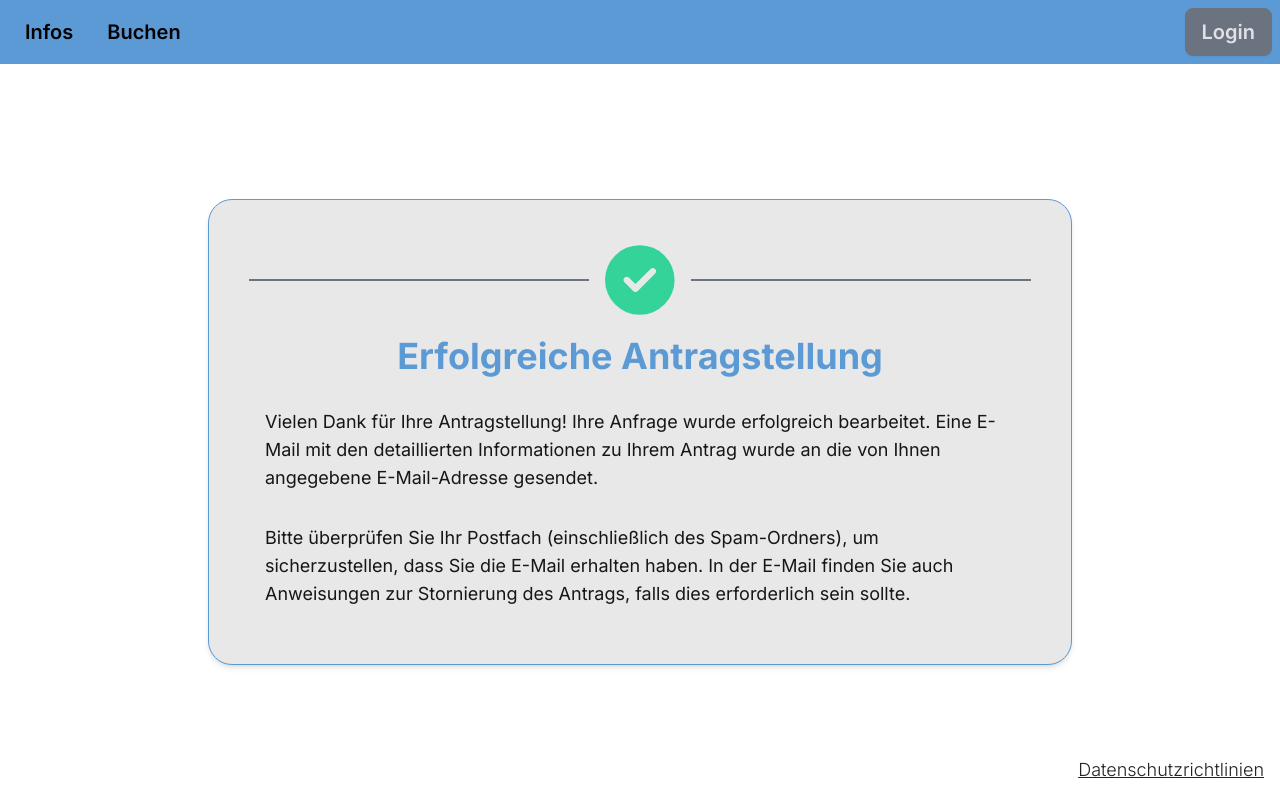
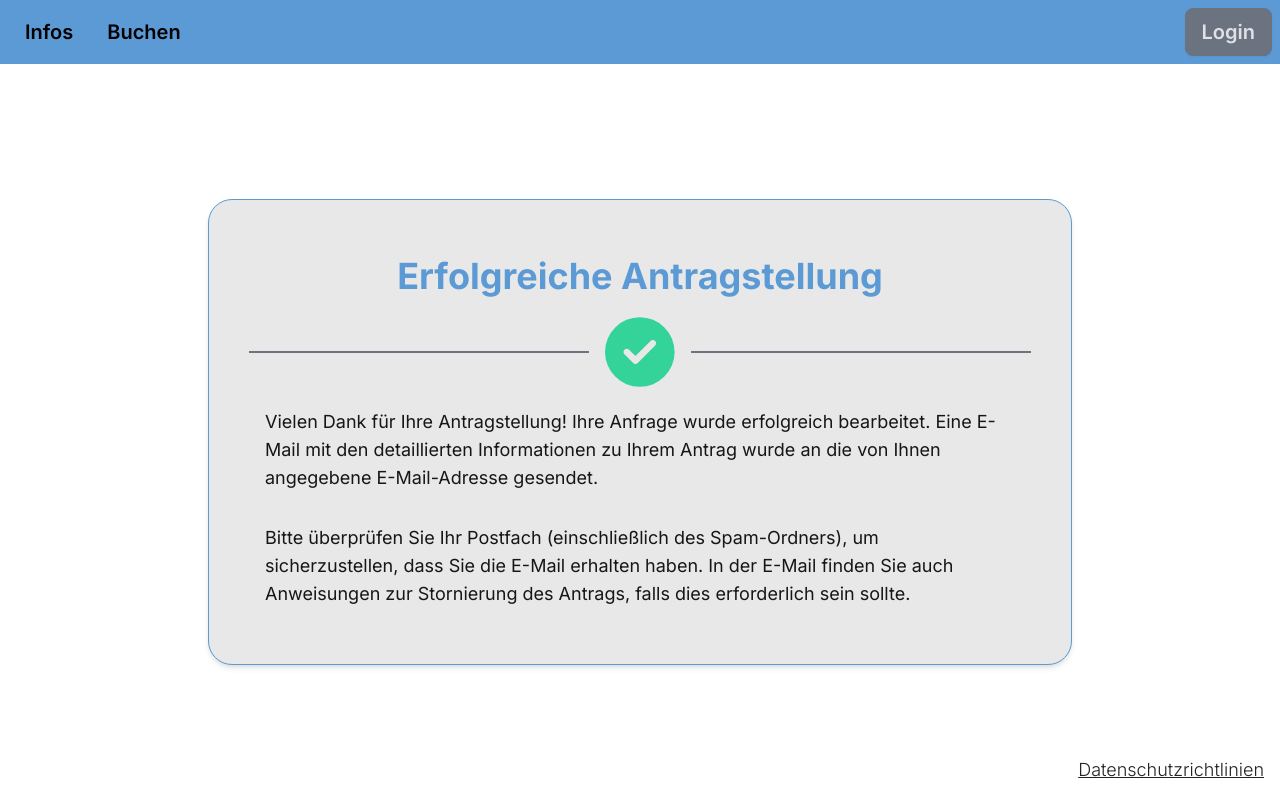
Before and after one commit to FIA-GSO/code-repository-osp-gruppen-fi102-majestic-four, a Next.js app: page /booking/success in a window 1280 px wide. Built offline with nearby package versions, Linux system fonts and the light colour scheme; no server answers.

Commit message:
fix styling for success

```diff
--- a/src/app/booking/success/page.tsx
+++ b/src/app/booking/success/page.tsx
@@ -11,6 +11,10 @@ export default function BookingsSuccessPage() {
     return (
         <main className="bg-base-100 h-[calc(100vh-64px)] w-full py-10 px-20 gap-4 flex justify-center items-center">
             <div className="p-10 py-14 flex flex-col gap-y-8 justify-center items-center bg-base-200 rounded-3xl border border-primary shadow-md text-base-content max-w-[54rem]">
+                <h1 className=" text-primary text-4xl font-bold ">
+                    Erfolgreiche Antragstellung
+                </h1>
+
                 <div className="divider divider-neutral">
                     <svg
                         xmlns="http://www.w3.org/2000/svg"
@@ -21,9 +25,7 @@ export default function BookingsSuccessPage() {
                         <path d="M256 512A256 256 0 1 0 256 0a256 256 0 1 0 0 512zM369 209L241 337c-9.4 9.4-24.6 9.4-33.9 0l-64-64c-9.4-9.4-9.4-24.6 0-33.9s24.6-9.4 33.9 0l47 47L335 175c9.4-9.4 24.6-9.4 33.9 0s9.4 24.6 0 33.9z" />
                     </svg>
                 </div>
-                <h1 className=" text-primary text-4xl font-bold ">
-                    Erfolgreiche Antragstellung
-                </h1>
+
                 {!role && (
                     <div className="px-4 rounded-md ">
                         <p className="text-lg mb-8">
@@ -45,7 +47,7 @@ export default function BookingsSuccessPage() {
                 {role === "user" && (
                     <>
                         <div className="px-4 rounded-md w-1/2">
-                            <p className="text-lg mb-8">
+                            <p className="text-lg">
                                 Vielen Dank für Ihre Antragstellung! Ihre
                                 Anfrage wurde erfolgreich bearbeitet.
                                 Detaillierte Informationen zu Ihrem Antrag
```
